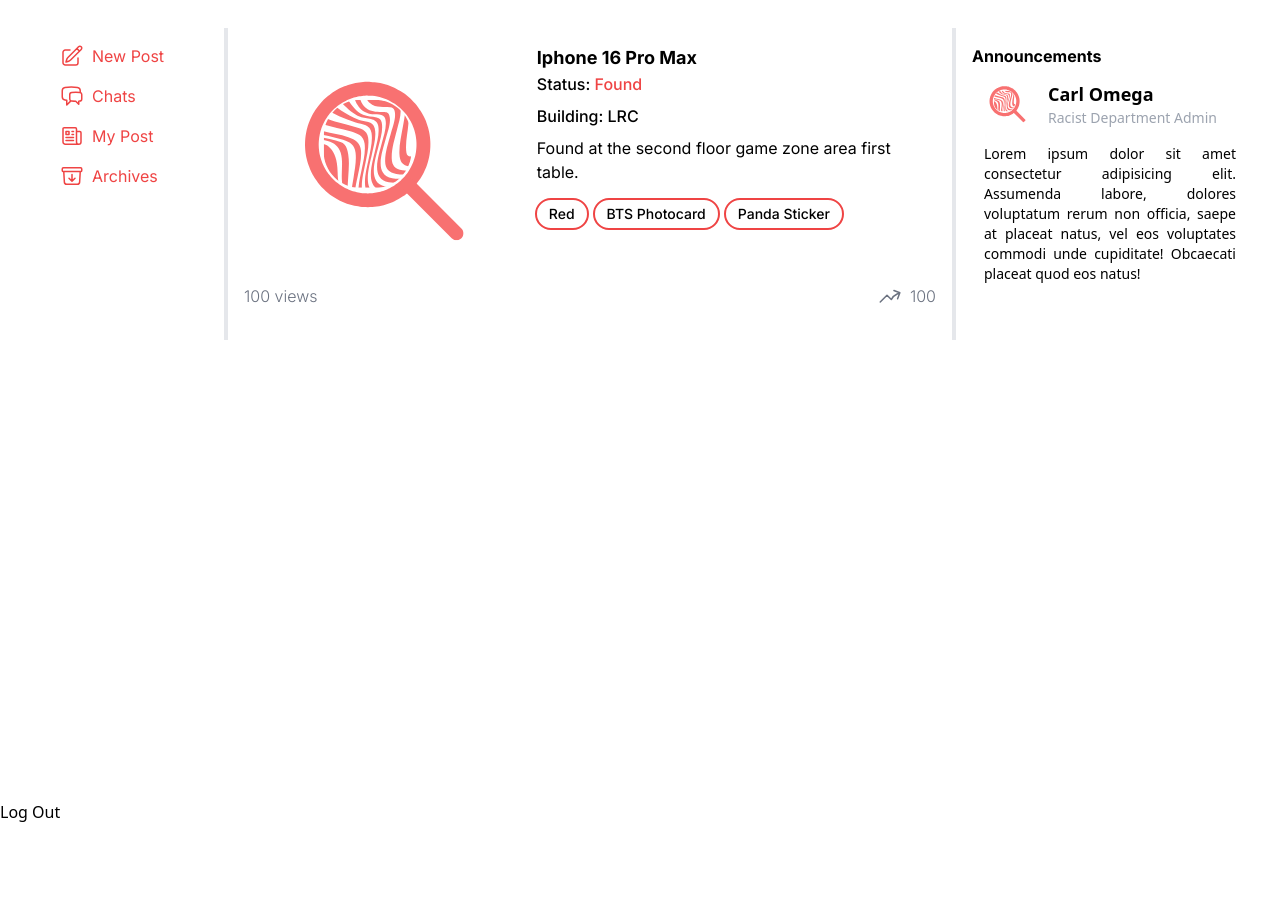
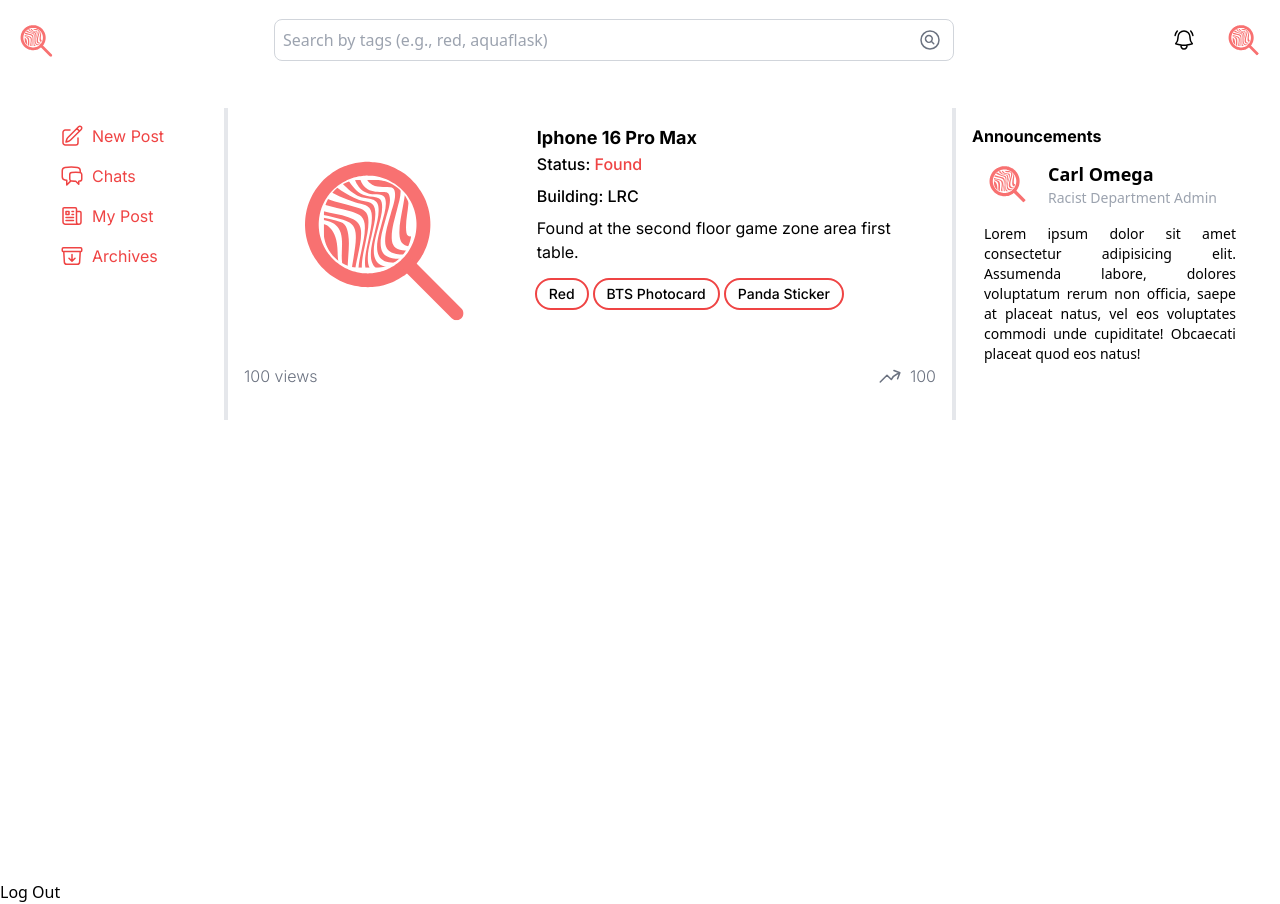
Before and after one commit to Qntlz/Lost-Found-Web-App, a Next.js app: page /home in a window 1280 px wide. Before the commit the page ends 824 px from the top, so only its background shows below. Built offline with nearby package versions, Linux system fonts and the light colour scheme; no server answers; sample sign-in values are in the browser's storage.

Commit message:
Create unique layout for main site directory

```diff
--- /dev/null
+++ b/app/(main_site)/layout.tsx
@@ -0,0 +1,28 @@
+"use client";
+
+import { usePathname } from "next/navigation"; // Import the hook
+import Header from "../ui/home/header/navbar";
+
+export default function RootLayout({
+  children,
+}: Readonly<{
+  children: React.ReactNode;
+}>) {
+  const pathname = usePathname(); // Get the current route
+
+  // Define routes where the Header should be hidden
+  const hideHeaderRoutes = ["/login", "/signup","/"];
+  const title = document.title.includes ("");
+
+  console.log(title);
+
+  return (
+    <html lang="en">
+      <body>
+        {/* Conditionally render Header only on routes not listed in hideHeaderRoutes */}
+        {!hideHeaderRoutes.includes(pathname) && <Header />}
+        {children}
+      </body>
+    </html>
+  );
+}
```
